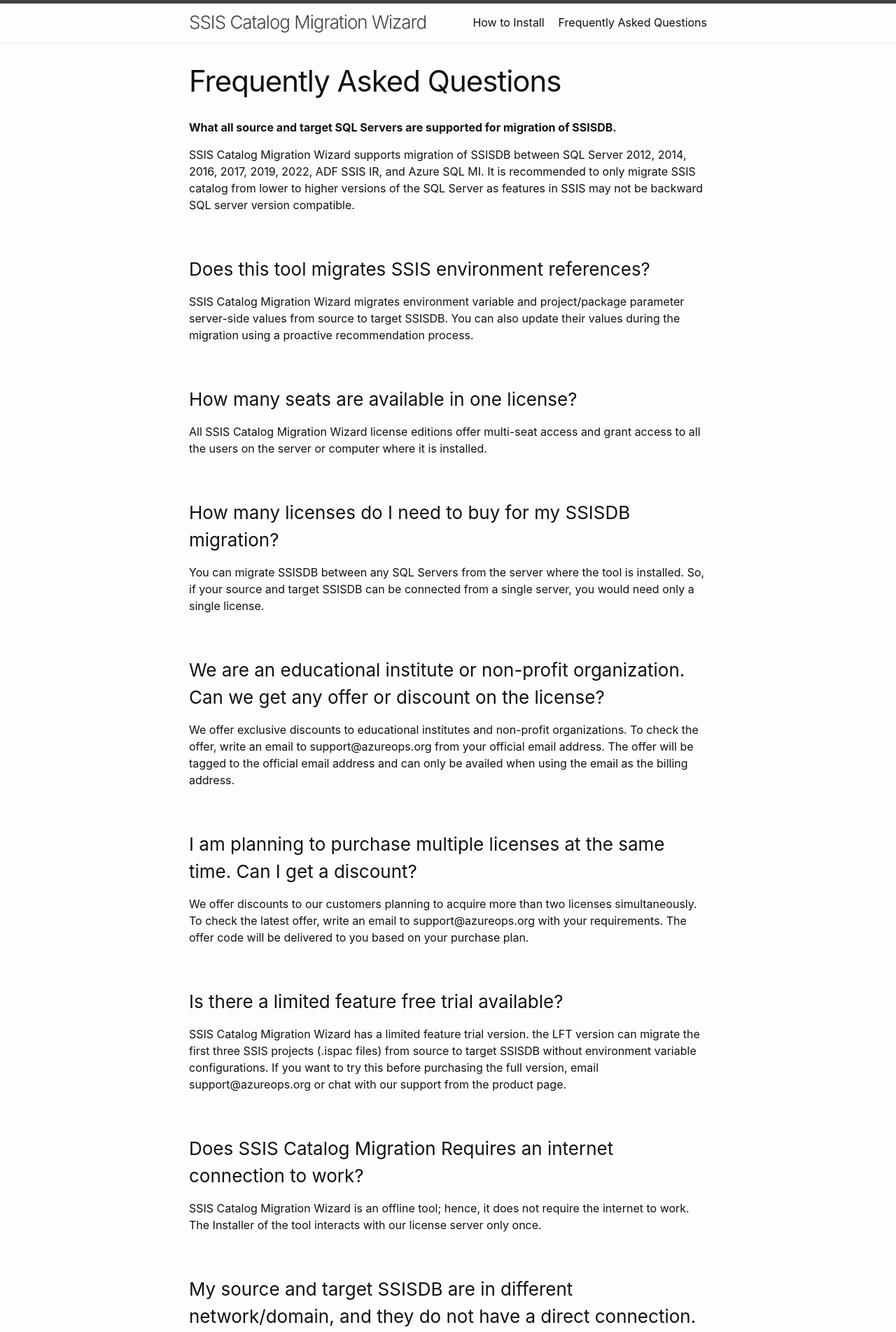
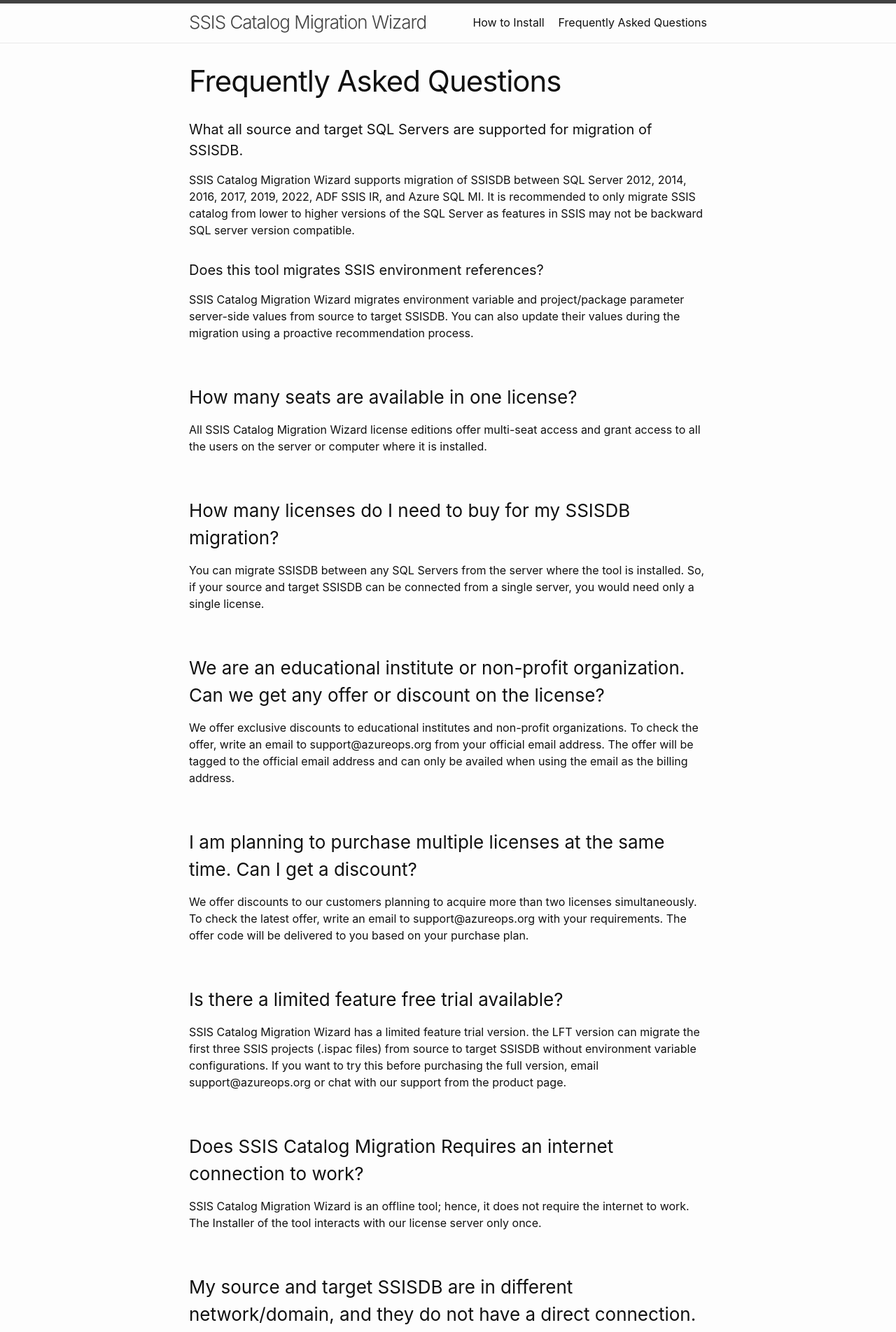
Before and after one commit to kr55/ssiscataloger, a Jekyll site: the page built from faq.md, in a window 1280 px wide. Shown: the top 1904 px of the page at 70% size. Built offline with Jekyll 4.4.1, drawn with Linux system fonts in a browser that asks for light colours.

Commit message:
Update faq.md

```diff
--- a/faq.md
+++ b/faq.md
@@ -3,11 +3,11 @@ layout: page
 title: Frequently Asked Questions
 permalink: /faq/
 ---
-**What all source and target SQL Servers are supported for migration of SSISDB.**
+#### What all source and target SQL Servers are supported for migration of SSISDB.
 
 SSIS Catalog Migration Wizard supports migration of SSISDB between SQL Server 2012, 2014, 2016, 2017, 2019, 2022, ADF SSIS IR, and Azure SQL MI. It is recommended to only migrate SSIS catalog from lower to higher versions of the SQL Server as features in SSIS may not be backward SQL server version compatible.
 
-### Does this tool migrates SSIS environment references?
+#### Does this tool migrates SSIS environment references?
 SSIS Catalog Migration Wizard migrates environment variable and project/package parameter server-side values from source to target SSISDB. You can also update their values during the migration using a proactive recommendation process.
 
 ### How many seats are available in one license?
```
